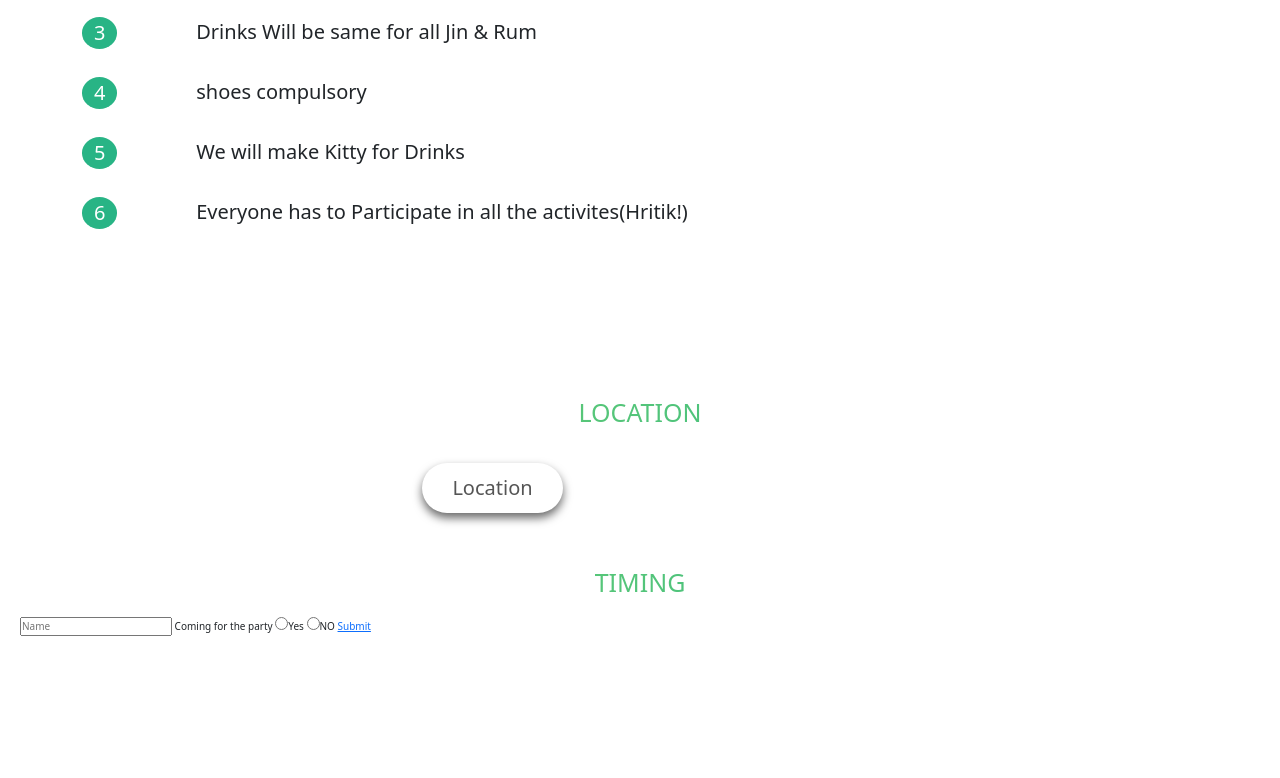
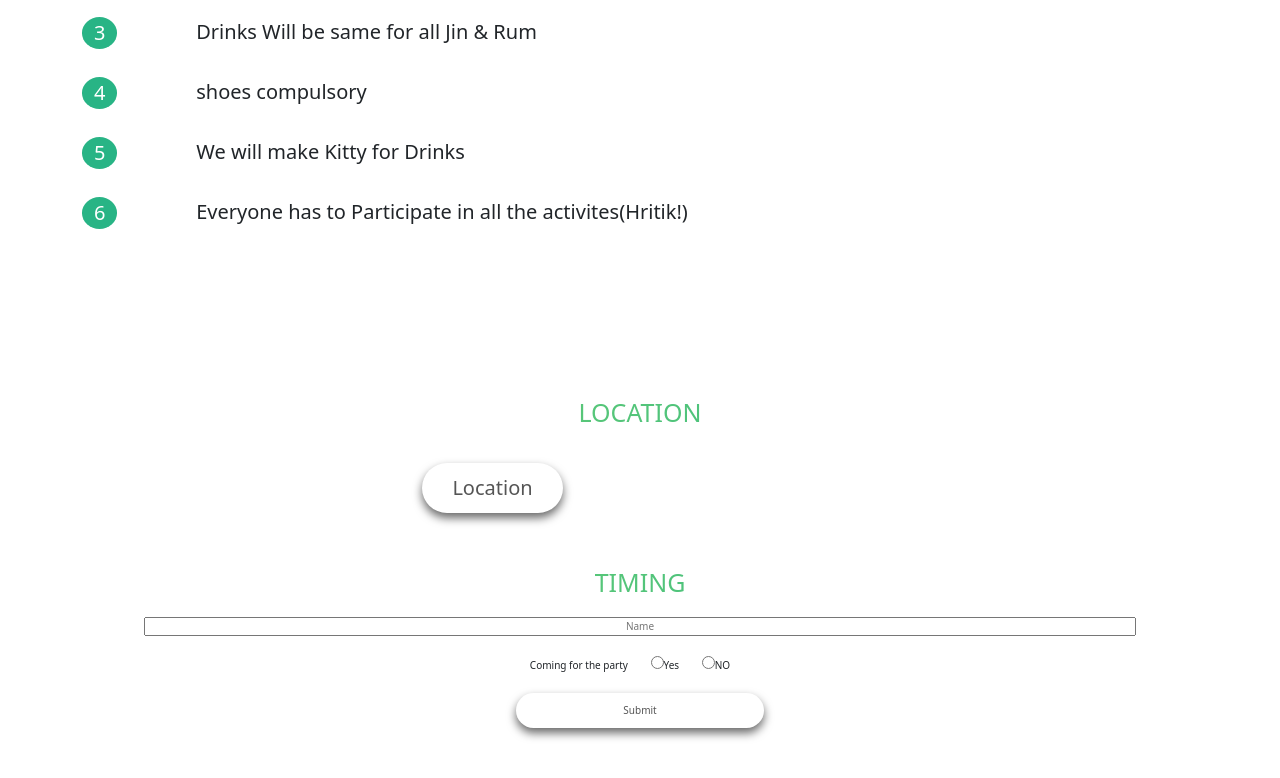
Before and after one commit to mehul6729/RuleBook, a plain HTML site: page index.html in a window 1280 px wide. Shown: the part 1023-1801 px from the top of the page. Before the commit the page ends 1709 px from the top, so only its background shows below. Drawn offline with nearby package versions, Linux system fonts and the light colour scheme; a script that the page names is missing.

Commit message:
Update style.css
change

```diff
--- a/style.css
+++ b/style.css
@@ -102,3 +102,31 @@ header{
     margin-left: 2rem;
     display: inline-block;
 }
+
+.form{
+    text-align: center;
+}
+.input{
+    width: 80%;
+     margin: 0 auto;
+     margin-bottom: 2rem;
+    text-align: center;
+    display: block;
+}
+label{
+    margin-right: 2rem;
+    margin-bottom: 2rem;
+}
+
+#sound{
+    display: block;
+    width: 20%;
+    margin: 0 auto !important;
+    background-color: #fff;
+    text-decoration: none;
+    font-size: 1rem;
+    padding: 1rem 2rem;
+    border-radius: 300px;
+    color: #555;
+    box-shadow: 0 5px 10px rgba(0, 0, 0, 0.592)
+}
```
